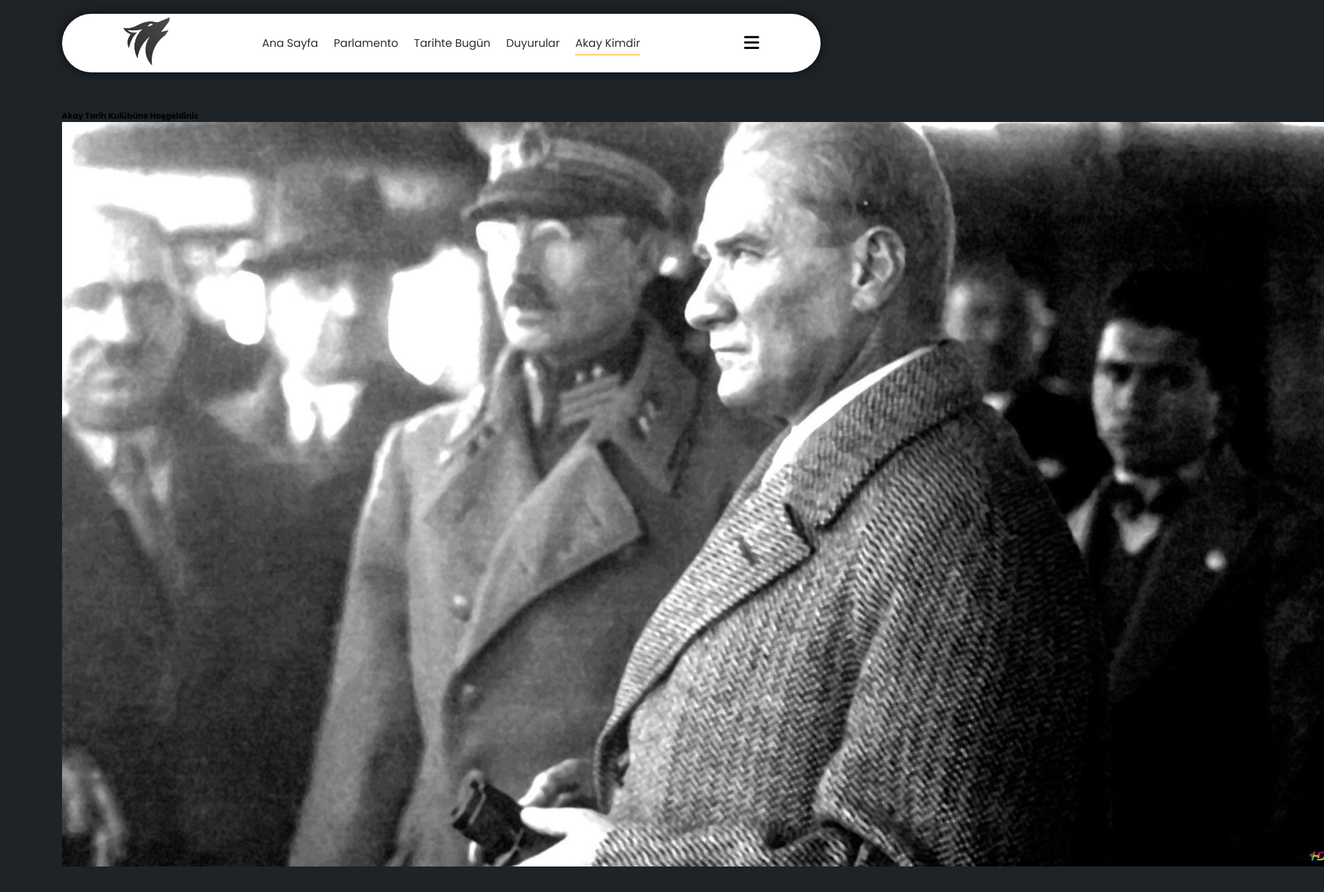
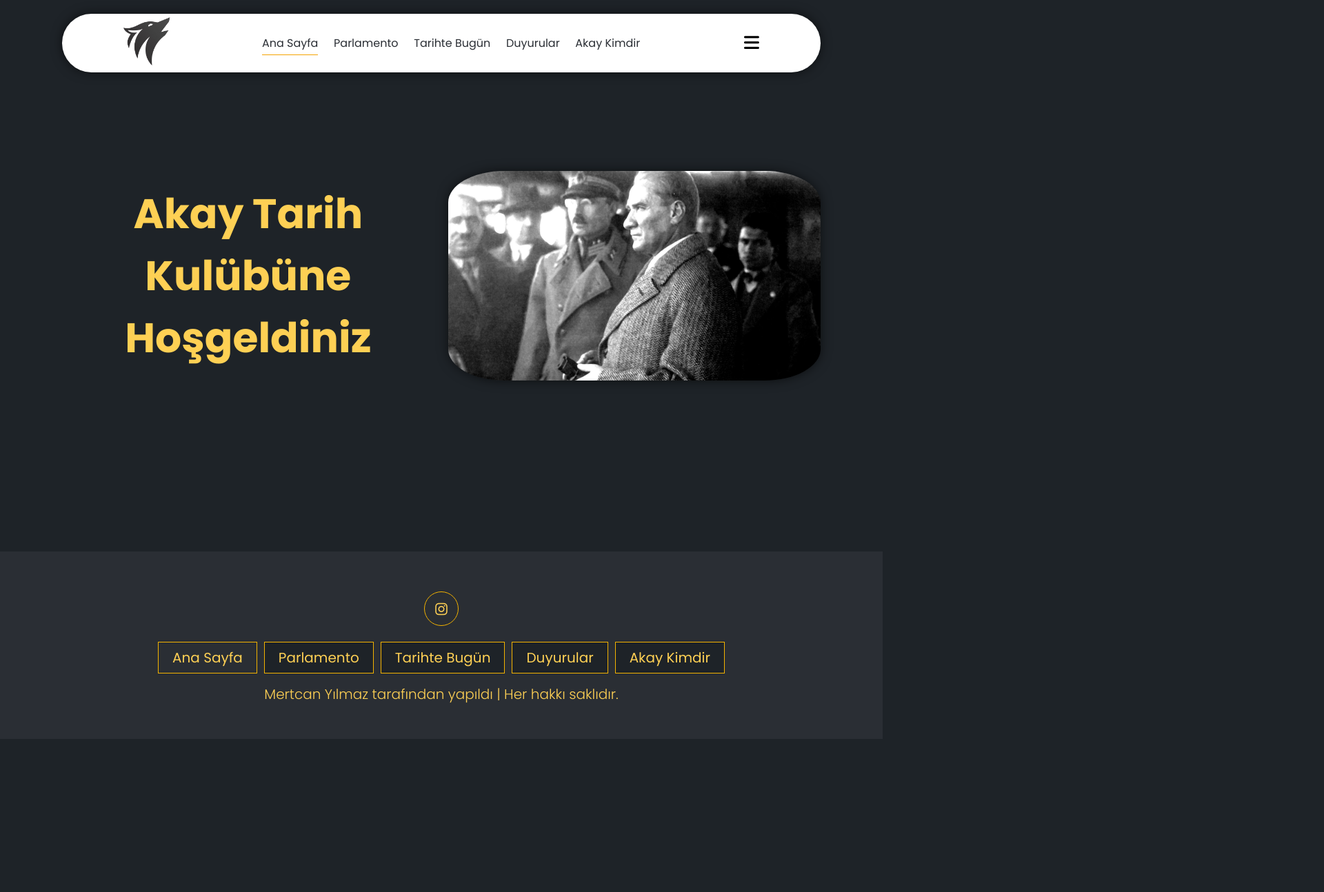
Before and after one commit to mertcanyilmaz0/akay-web-site, a plain HTML site: page html/index.html in a window 1280 px wide. Shown: the top 1294 px of the page at 69% size, 1920 px wide, since content can reach past the window. After the commit the page ends 1072 px from the top, so only its background shows below. Drawn offline with Linux system fonts and the light colour scheme.

Commit message:
index.html dosyasının css kodu yazıldı

```diff
--- a/css/style.css
+++ b/css/style.css
@@ -44,7 +44,6 @@ html::-webkit-scrollbar-thumb {
 
 body {
     background-color: var(--main-color);
-    height: 200vh;
 }
 
 a {
@@ -122,13 +121,19 @@ footer {
     background-color: var(--main-color);
 }
 
-.footer .links {
+.footer .links{
     display: flex;
     justify-content: center;
     flex-wrap: wrap;
     gap: 1rem;
 }
-
+.footer .links a {
+    background-color: var(--main-color);
+    padding: 0.7rem 2rem;
+    color: var(--text-color);
+    font-size: 2rem;
+    border: var(--border);
+}
 .footer .links a:hover {
     background-color: var(--black-color);
     opacity: 0.7;
@@ -172,3 +177,43 @@ footer {
     padding: 2rem 0;
 }
 /* Akay Html End */
+/* Ana Sayfa Start */
+.home {
+    min-height: 100vh;
+    margin-top: -12.5rem;
+    display: flex;
+    align-items: center;
+    justify-content: space-around;
+    flex-wrap: wrap;
+    column-gap: 2rem;
+}
+.home .content {
+    max-width: 60rem;
+    flex: 1 1 45rem;
+}
+.home .content h3 {
+    color: var(--text-color);
+    font-size: 6rem;
+    text-align: center;
+}
+.home .content p {
+    color: var(--text-color);
+    font-size: 2rem;
+    font-weight: 300;
+    line-height: 1.0;
+    padding: 2rem 0;
+}
+.home .image {
+    flex: 1 1 45rem;
+    max-width: 60rem;
+    box-shadow: 0px 0px 17px -2px rgb(0, 0, 0, 0.75);
+    border-radius: 15%;
+}
+.home .image img {
+    display: flex;
+    align-items: center;
+    justify-content: center;
+    width: 100%;
+    border-radius: 15%;
+}
+/* Ana Sayfa End */
--- a/html/index.html
+++ b/html/index.html
@@ -17,11 +17,11 @@
             <img src="../img/kurt-removebg-preview.png" alt="akay-logo">
         </a>
             <nav class="navbar active">
-                <a href="index.html">Ana Sayfa</a>
+                <a href="index.html" class="active">Ana Sayfa</a>
                 <a href="parlamento.html">Parlamento</a>
                 <a href="tarih.html">Tarihte Bugün</a>
                 <a href="duyurular.html">Duyurular</a>
-                <a href="akay.html" class="active">Akay Kimdir</a>
+                <a href="akay.html" >Akay Kimdir</a>
             </nav>
             <div class="buttons">
                 <button id="menu-btn">
@@ -46,16 +46,17 @@
                 <a href="https://www.instagram.com/akayhistoryclub/" class="fab fa-instagram"></a>
             </div>
             <div class="links">
-                <a href="index.html">Ana Sayfa</a>
+                <a href="index.html" class="active">Ana Sayfa</a>
                 <a href="parlamento.html">Parlamento</a>
                 <a href="tarih.html">Tarihte Bugün</a>
                 <a href="duyurular.html">Duyurular</a>
-                <a href="akay.html" class="active">Akay Kimdir</a>
+                <a href="akay.html" >Akay Kimdir</a>
             </div>
             <div class="credit">
                 <span>Mertcan Yılmaz</span> tarafından yapıldı | Her hakkı saklıdır.
             </div>
         </footer>
       <!-- Footer Section End -->
+       <script src="../js/script.js"></script>
 </body>
 </html>
```
